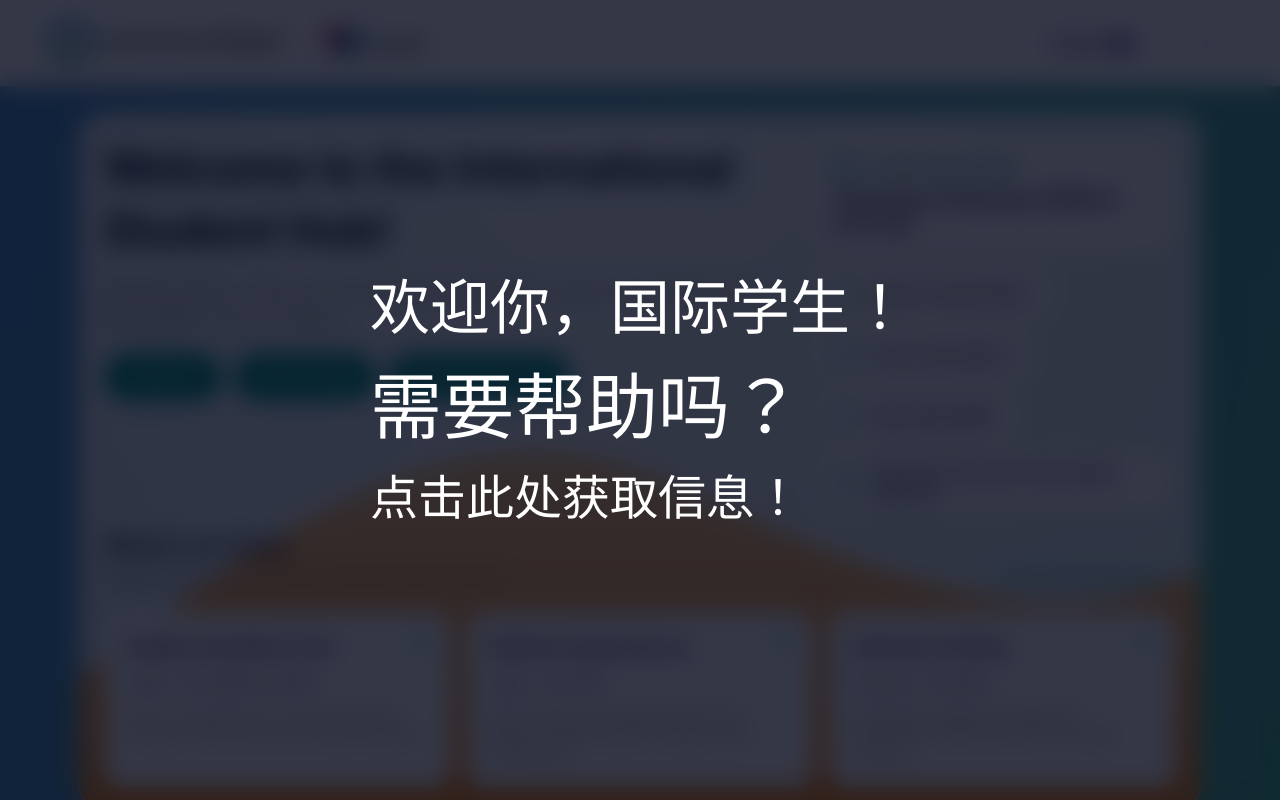
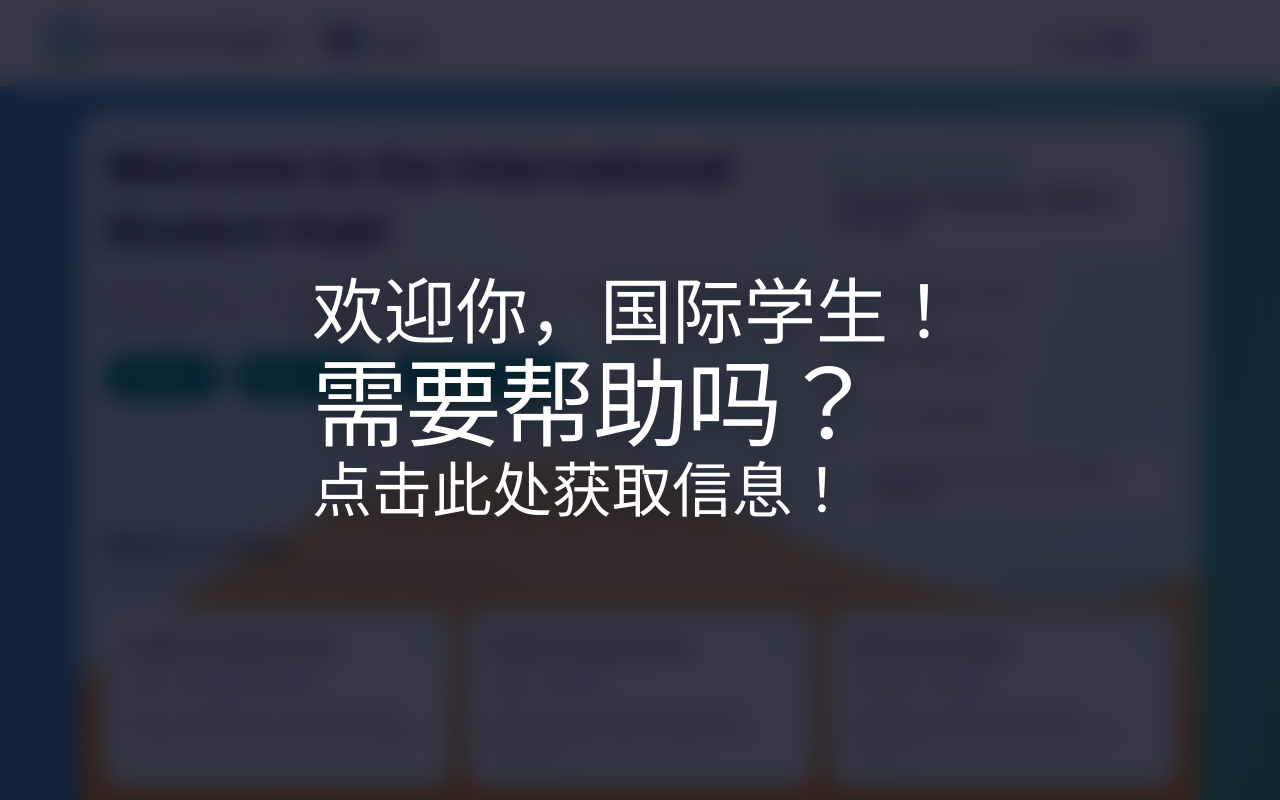
Before and after one commit to benjaeh/welcome-hub.v2, a Next.js app: page / in a window 1280 px wide. Shown: the top 800 px of the page. Built offline with nearby package versions, Linux system fonts and the light colour scheme.

Commit message:
Polish welcome screen layout

```diff
--- a/app/globals.css
+++ b/app/globals.css
@@ -133,6 +133,10 @@
   font-family: "Titan One", sans-serif;
 }
 
+.welcome-shadow {
+  text-shadow: 0 8px 24px rgba(0, 0, 0, 0.35);
+}
+
 .welcome-fade {
   animation: welcomeFade 2.5s ease-in-out;
 }
--- a/app/page.tsx
+++ b/app/page.tsx
@@ -974,15 +974,15 @@ export default function App() {
           }
         }}
       >
-        <div className="mx-6 max-w-4xl text-left">
-          <div key={welcomeLangIndex} className="welcome-fade flex flex-col gap-4">
-            <p className="welcome-line-one text-3xl sm:text-4xl md:text-5xl lg:text-6xl text-white leading-tight">
+        <div className="ml-4 mr-6 max-w-5xl text-left">
+          <div key={welcomeLangIndex} className="welcome-fade flex flex-col gap-3">
+            <p className="welcome-line-one welcome-shadow text-4xl sm:text-5xl md:text-6xl lg:text-7xl text-white leading-[0.95]">
               {t(welcomeLang, "welcomeScreenLine1")}
             </p>
-            <p className="welcome-line-two text-4xl sm:text-5xl md:text-6xl lg:text-7xl uppercase text-white leading-tight">
+            <p className="welcome-line-two welcome-shadow text-5xl sm:text-6xl md:text-7xl lg:text-8xl uppercase tracking-tight text-white leading-[0.95]">
               {t(welcomeLang, "welcomeScreenLine2")}
             </p>
-            <p className="welcome-line-three text-2xl sm:text-3xl md:text-4xl lg:text-5xl text-white leading-tight">
+            <p className="welcome-line-three welcome-shadow text-3xl sm:text-4xl md:text-5xl lg:text-6xl text-white leading-[0.95]">
               {t(welcomeLang, "welcomeScreenLine3")}
             </p>
           </div>
```
